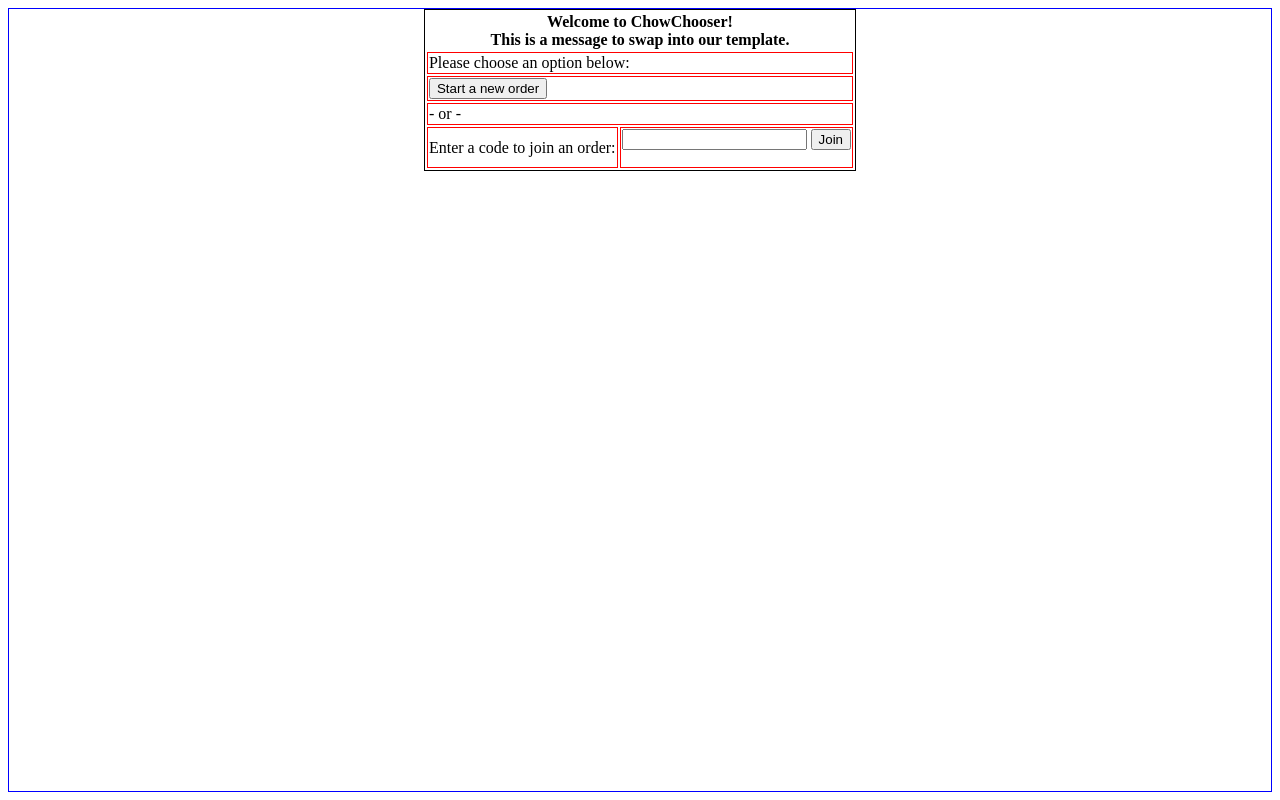
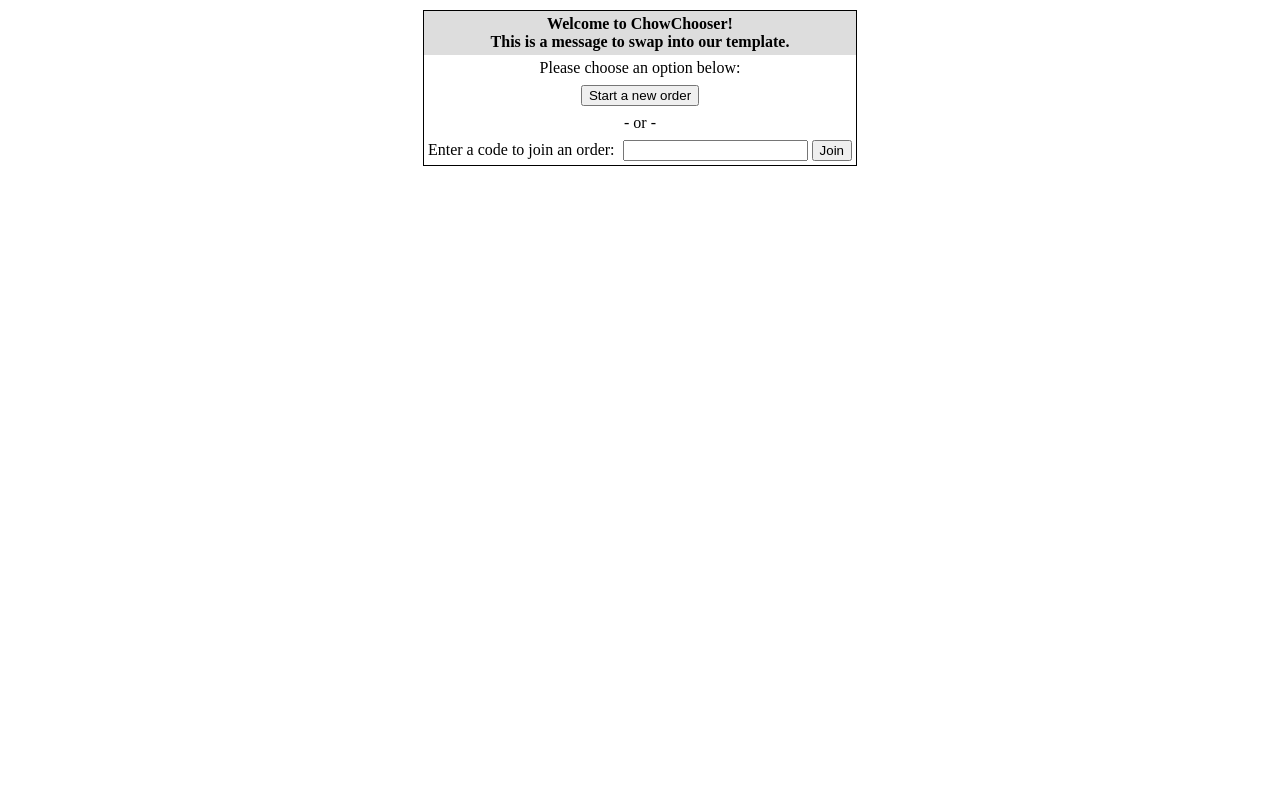
Before and after one commit to jawaofjustice/ChowChooser, a PHP site: page / in a window 1280 px wide. Run offline with PHP 8.4, Linux system fonts and the light colour scheme.

Commit message:
updating template with warning tag, adding warning handling for blank lobby codes, adding prettiness

```diff
--- a/index.php
+++ b/index.php
@@ -89,13 +89,20 @@ class chowChooserEngine {
 		}
 	}
 
-	function welcome() {
-		$swapArray['testMessage'] = "This is a message to swap into our template.";
+	function welcome($warning = null) {
+		$swapArray['testMessage'] = "This is a message to swap into our template."; // this will replace the tag {{testMessage}} in the template welcome.html
+		$swapArray['warningMessage'] = "" . $warning == "" ? "" : $warning . "<br /><br />";
 		echo $this->load_template("welcome", $swapArray);
 	}
 
 	function view_order($orderKey) {
-		echo "This is our view function! We're looking at order " . $orderKey . "!\n";
+		if($orderKey == "") { // if the user presses "join" with no key entered, this will put them back to the welcome page with a warning
+			$warning = "You must supply a lobby code to join a lobby!";
+			$this->welcome($warning);
+		} else {
+			echo "<a href=\"?\"><input type=\"button\" value=\"Back\" /></a><br /><br />";
+			echo "This is our view function! We're looking at order " . $orderKey . "!\n";
+		}
 	}
 
 	function start_new_order() {
--- a/style.css
+++ b/style.css
@@ -1,12 +1,26 @@
 body {
-	border: 1px solid blue;
+	margin: 0px;
+	padding: 0px;
 }
 
 table {
+	margin: 10px auto 0px auto;
 	border: 1px solid black;
-	margin: 0px auto;
+	text-align: center;
+	border-spacing: 0px;
 }
 
 td {
-	border: 1px solid red;
+	vertical-align: baseline;
+	padding: 4px;
 }
+
+th {
+	background-color: #ddd;
+	padding: 4px;
+}
+
+.warningMessage {
+	color: red;
+	font-weight: bold;
+}
--- a/templates/welcome.html
+++ b/templates/welcome.html
@@ -1,6 +1,9 @@
-<html>
+<!DOCTYPE html>
+<html lang="en">
 	<head>
+		<meta charset="UTF-8">
 		<link rel="stylesheet" type="text/css" href="style.css" />
+		<title>Welcome to ChowChooser!</title>
 	</head>
 	<body>
 		<table>
@@ -12,6 +15,7 @@
 			</tr>
 			<tr>
 				<td colspan="2">
+					<span class="warningMessage">{{warningMessage}}</span>
 					Please choose an option below: <br />
 				</td>
 			</tr>
```
